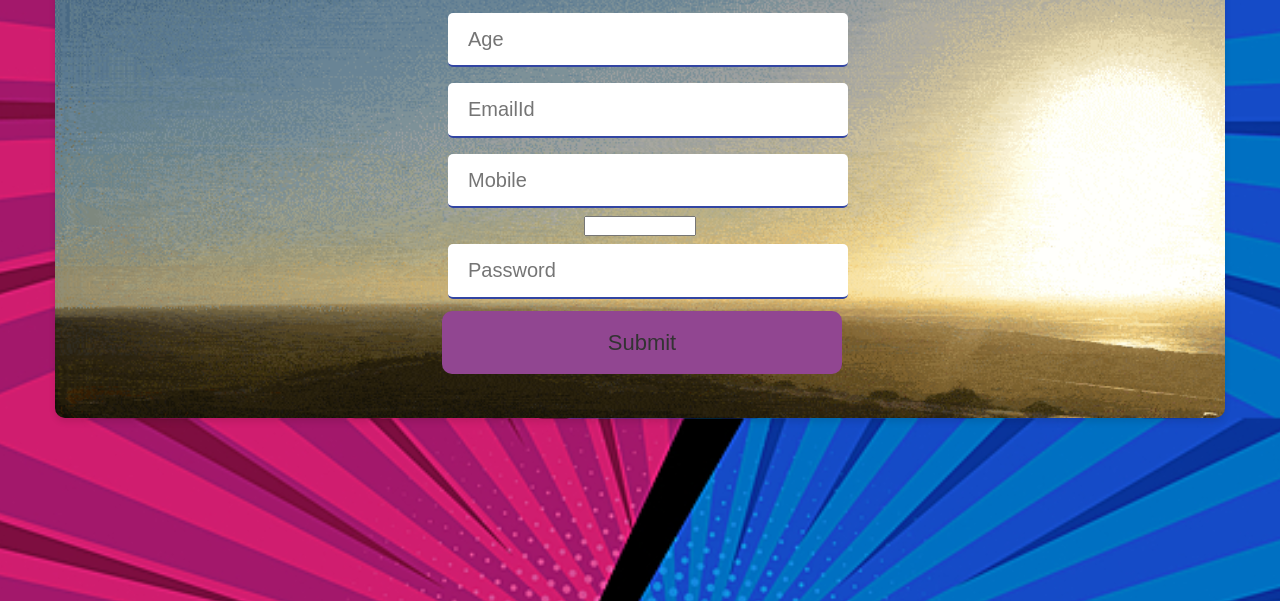
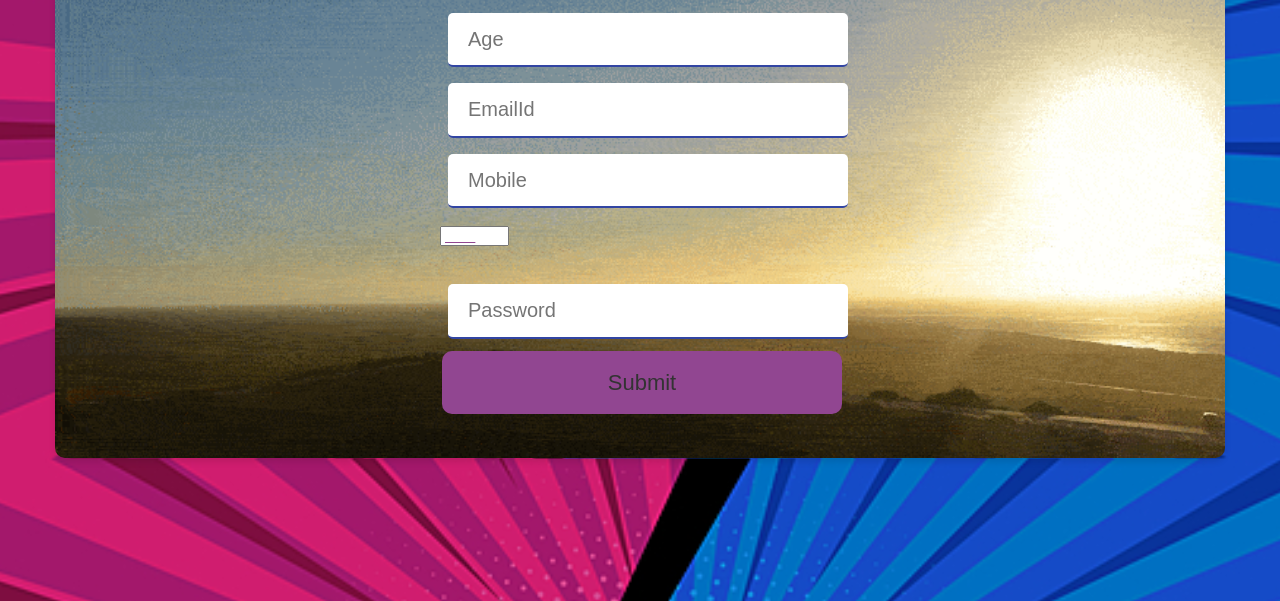
Before and after one commit to drutitati6/registration-form, a website: page docs/index.html in a window 1280 px wide. Shown: the part 199-800 px from the top of the page. Drawn offline with nearby package versions, Linux system fonts and the light colour scheme.

Commit message:
index.html

```diff
--- a/docs/index.html
+++ b/docs/index.html
@@ -26,8 +26,8 @@
                     <br>
                     <input type="tel" class="box" id="phno" name="phno" placeholder="Mobile" required/>
                     <br>
-                    <select id="gender" name="gender" class="box" required>
-                         <option value="" disabled selected>Select Gender</option>
+                    <select id="gender" name="gender" class="checkbox" required>
+
                          <option value="male">Male</option>
                      <option value="female">Female</option>
                          </select>
```
